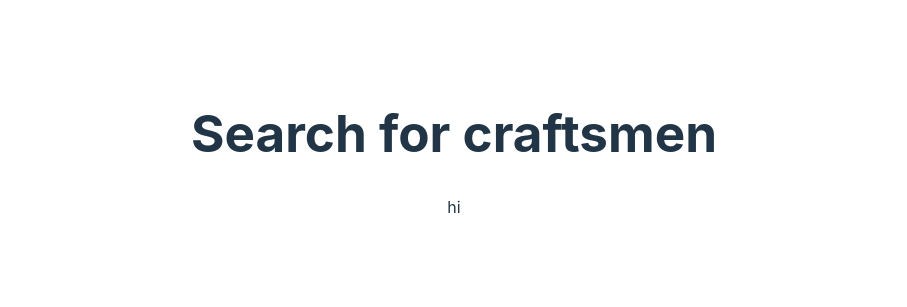
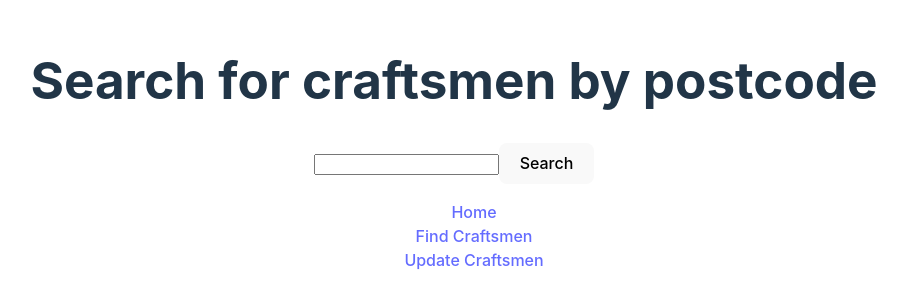
Before and after one commit to herohade/piece-of-art, a React (Vite) app in the folder reactFrontend/: page /craftsmen/search in a window 1280 px wide. Shown: the part 247-554 px from the top of the page, without its empty margins (186-1093 px from the left). Built offline with nearby package versions, Linux system fonts and the light colour scheme.

Commit message:
Added placeholder pages needed for final project. Also added dynamic ranked page redirect as well as basic postcode validation

```diff
--- /dev/null
+++ b/reactFrontend/src/components/NavBar.tsx
@@ -0,0 +1,25 @@
+import { Link } from "react-router-dom";
+import "../css/NavBar.css";
+
+// Navigation bar at the bottom of the page
+function NavBar() {
+  return (
+    <>
+      <nav>
+        <ul>
+          <li className="navList">
+            <Link to={"/"}>Home</Link>
+          </li>
+          <li className="navList">
+            <Link to={"/craftsmen/search"}>Find Craftsmen</Link>
+          </li>
+          <li className="navList">
+            <Link to={"/craftsmen/update"}>Update Craftsmen</Link>
+          </li>
+        </ul>
+      </nav>
+    </>
+  );
+}
+
+export default NavBar;
--- /dev/null
+++ b/reactFrontend/src/css/NavBar.css
@@ -0,0 +1,3 @@
+.navList {
+  list-style: none;
+}
--- /dev/null
+++ b/reactFrontend/src/functions/searchCraftsmenAction.ts
@@ -0,0 +1,25 @@
+import { redirect } from "react-router-dom";
+
+export async function searchCraftsmenAction({
+  request,
+}: {
+  request: Request;
+}) {
+  const formData = await request.formData();
+  const updates = Object.fromEntries(formData);
+  const { postcode } = updates;
+  // postcode should be 5 digits, if not, redirect to search page
+  if (
+    typeof postcode.valueOf() !== "string" ||
+    (postcode.valueOf() as string).length !== 5 ||
+    isNaN(Number(postcode.valueOf())) ||
+    Number(postcode.valueOf()) < 0
+  ) {
+    if (import.meta.env.DEV) {
+      console.log("postcode is not valid", postcode);
+    }
+    return redirect("/craftsmen/search");
+  }
+  // postcode is valid, redirect to ranked results page
+  return redirect(`/craftsmen/search/${postcode}`);
+}
--- a/reactFrontend/src/main.tsx
+++ b/reactFrontend/src/main.tsx
@@ -8,7 +8,11 @@ import {
 import './index.css'
 import Root from './routes/Root';
 import ErrorPage from './routes/ErrorPage';
-import SearchPage from './routes/SearchPage';
+import SearchCraftsmenPage from './routes/SearchCraftsmenPage';
+import RankedCraftsmenPage from './routes/RankedCraftsmenPage';
+import UpdateCraftsmenPage from './routes/UpdateCraftsmenPage';
+import SelectCraftsmenForUpdatePage from './routes/SelectCraftsmenForUpdatePage';
+import { searchCraftsmenAction } from './functions/searchCraftsmenAction';
 
 const router = createBrowserRouter([
   {
@@ -17,19 +21,26 @@ const router = createBrowserRouter([
     errorElement: <ErrorPage />,
   },
   {
+    // Page for searching craftsmen by postcode
     path: "craftsmen/search",
-    element: <SearchPage/>,
+    element: <SearchCraftsmenPage/>,
     errorElement: <ErrorPage />,
+    action: searchCraftsmenAction,
   },
   {
+    // Page for displaying ranked craftsmen
     path: "craftsmen/search/:postcode",
-    // TODO
-    element: <Root />,
+    element: <RankedCraftsmenPage />,
   },
   {
+    // Page for selecting the craftsman to update
+    path: "craftsmen/update",
+    element: <SelectCraftsmenForUpdatePage />,
+  },
+  {
+    // Page for updating craftsmen attributes
     path: "craftsmen/update/:id",
-    // TODO
-    element: <Root />,
+    element: <UpdateCraftsmenPage />,
   },
 ]);
 
--- a/reactFrontend/src/routes/ErrorPage.tsx
+++ b/reactFrontend/src/routes/ErrorPage.tsx
@@ -1,10 +1,16 @@
 import { useRouteError } from "react-router-dom";
+import NavBar from "../components/NavBar";
 
+// Page to display when an error occurs
 export default function ErrorPage() {
   const error = useRouteError() as { statusText?: string; message?: string };
+  // log the error to the console in development mode
+  if (import.meta.env.DEV) {
     console.error(error);
+  }
 
   return (
+    <>
       <div id="error-page">
         <h1>Oops!</h1>
         <p>Sorry, an unexpected error has occurred.</p>
@@ -12,5 +18,7 @@ export default function ErrorPage() {
           <i>{error.statusText || error.message}</i>
         </p>
       </div>
+      <NavBar />
+    </>
   );
 }
--- /dev/null
+++ b/reactFrontend/src/routes/RankedCraftsmenPage.tsx
@@ -0,0 +1,20 @@
+import NavBar from "../components/NavBar";
+
+// Page for searching craftsmen by postcode
+function RankedCraftsmenPage() {
+  return (
+    <>
+      <h1>Ranked craftsmen</h1>
+      <ul>
+        <li>1. Max Mustermann</li>
+        <li>2. Max Mustermann</li>
+        <li>3. Max Mustermann</li>
+        <li>4. Max Mustermann</li>
+        <li>5. Max Mustermann</li>
+      </ul>
+      <NavBar />
+    </>
+  );
+}
+
+export default RankedCraftsmenPage;
--- a/reactFrontend/src/routes/Root.tsx
+++ b/reactFrontend/src/routes/Root.tsx
@@ -1,22 +1,25 @@
-import { useState } from 'react'
-import '../css/Root.css'
+import { useState } from "react";
+import NavBar from "../components/NavBar";
 
+import "../css/Root.css";
+
+// The root of the website
+// TODO: pretty up
 function Root() {
-  const [count, setCount] = useState(100)
+  const [count, setCount] = useState(100);
 
   return (
     <>
-      <div className='rotate'>
-        Rest in Peace
-      </div>
+      <div className="rotate">Rest in Peace</div>
       <h1>We are fucked</h1>
       <div className="card">
         <button onClick={() => setCount((count) => count + 1)}>
           {count} people agree
         </button>
       </div>
+      <NavBar />
     </>
-  )
+  );
 }
 
-export default Root
+export default Root;
--- /dev/null
+++ b/reactFrontend/src/routes/SearchCraftsmenPage.tsx
@@ -0,0 +1,21 @@
+import { Form } from "react-router-dom";
+import NavBar from "../components/NavBar";
+
+// Page for searching craftsmen by postcode
+function SearchCraftsmenPage() {
+  return (
+    <>
+      <h1>Search for craftsmen by postcode</h1>
+      {/* input form asking for german postcode (5 digits) */}
+      <Form method="post" id="postcode-search-form" role="search">
+        <label>
+          <input type="number" name="postcode" />
+        </label>
+        <button type="submit">Search</button>
+      </Form>
+      <NavBar />
+    </>
+  );
+}
+
+export default SearchCraftsmenPage;
--- a/reactFrontend/src/routes/SearchPage.tsx
+++ /dev/null
@@ -1,10 +0,0 @@
-
-export default function SearchPage() {
-
-  return (
-    <div>
-      <h1>Search for craftsmen</h1>
-      <p>hi</p>
-    </div>
-  );
-}
--- /dev/null
+++ b/reactFrontend/src/routes/SelectCraftsmenForUpdatePage.tsx
@@ -0,0 +1,21 @@
+import { Form } from "react-router-dom";
+import NavBar from "../components/NavBar";
+
+// Page for searching the craftsman to update
+function SelectCraftsmenForUpdatePage() {
+  return (
+    <>
+      <h1>Search for the craftsman to update by id</h1>
+      {/* input form asking for german postcode (5 digits) */}
+      <Form id="craftsman-search-form" role="search">
+        <label>
+          <input type="number" name="craftsman" />
+        </label>
+        <button type="submit">Search</button>
+      </Form>
+      <NavBar />
+    </>
+  );
+}
+
+export default SelectCraftsmenForUpdatePage;
--- /dev/null
+++ b/reactFrontend/src/routes/UpdateCraftsmenPage.tsx
@@ -0,0 +1,20 @@
+import NavBar from "../components/NavBar";
+
+// Page for searching craftsmen by postcode
+function UpdateCraftsmenPage() {
+  return (
+    <>
+      <h1>Ranked craftsmen</h1>
+      <ul>
+        <li>1. Max Mustermann</li>
+        <li>2. Max Mustermann</li>
+        <li>3. Max Mustermann</li>
+        <li>4. Max Mustermann</li>
+        <li>5. Max Mustermann</li>
+      </ul>
+      <NavBar />
+    </>
+  );
+}
+
+export default UpdateCraftsmenPage;
```
Lines whose indentation alone changed are shown as unchanged.
